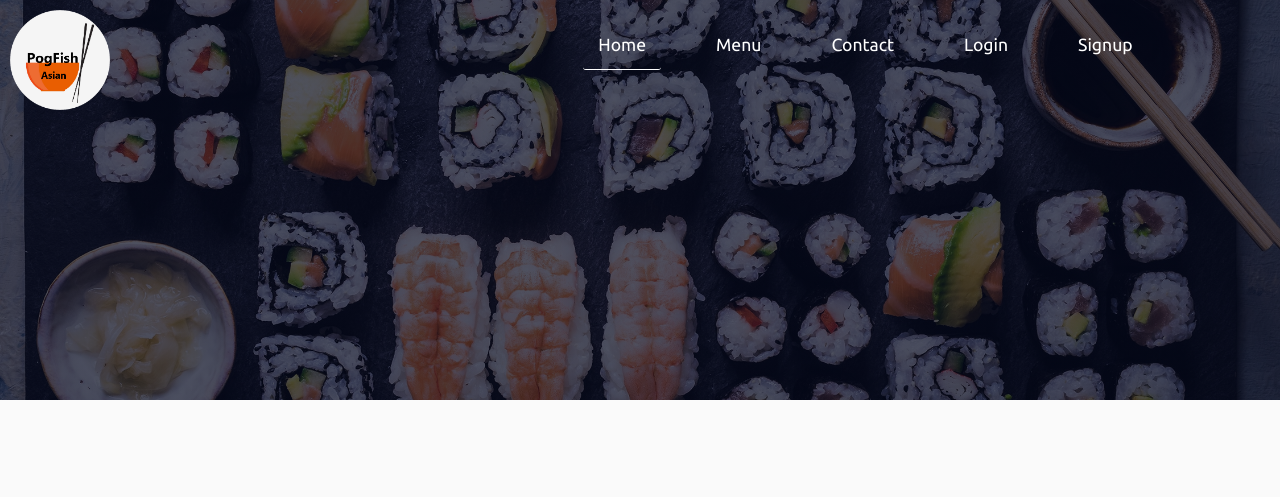
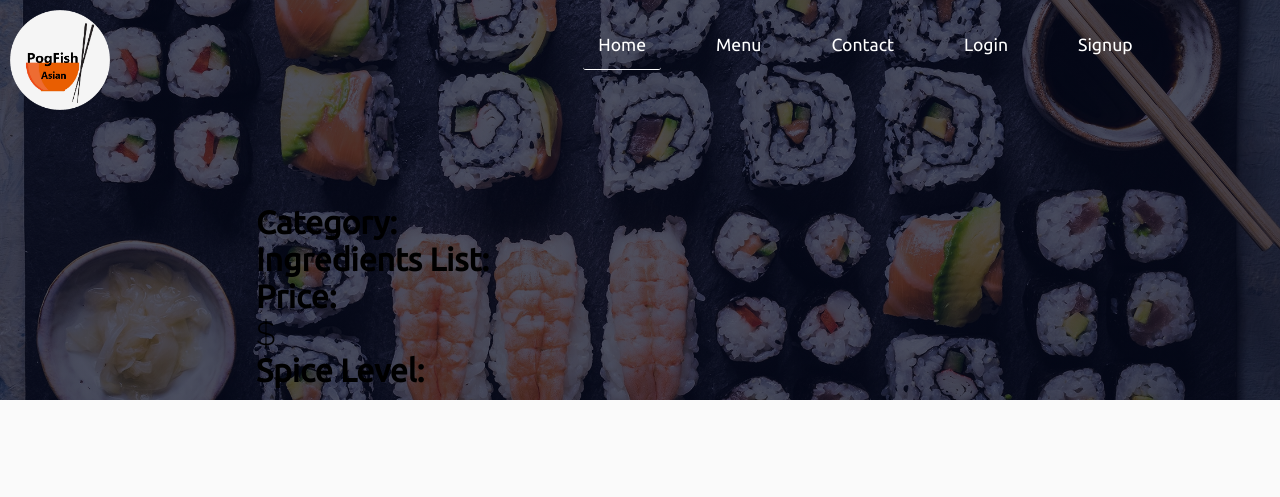
Before and after one commit to MaximCamilleri/Sushi-Restaurant-Template, a PHP site: page /Templates/detailsfood.php?item=1 in a window 1280 px wide. Shown: the top 497 px of the page. Run offline with PHP 8.4, Linux system fonts and the light colour scheme; tables that the repository leaves empty or names only in its code hold one stand-in row (values such as "Sample post").

Commit message:
changed details css

```diff
--- a/Templates/Details/detStyles.css
+++ b/Templates/Details/detStyles.css
@@ -1,5 +1,5 @@
 #img{
-    margin: 40%;
+    margin-left: 40%;
     display: inline;
 }
 
@@ -7,10 +7,9 @@
     font-family: Philosopher;
 }
 
-h2{
-    margin: 10px;
+.stuff{
+    margin-left: 20%;
     position: relative;
-    left: 630px;
     bottom: 600px;
     font-size: 200%;
     max-width: 500px;
@@ -19,10 +18,25 @@ h2{
 
 .info{
     font-family: 'Raleway', sans-serif;
-    margin: 10px;
+    margin-left: 20%;
     position: relative;
-    left: 630px;
     bottom: 600px;
     font-size: 200%;
     max-width: 500px;
 }
+
+@media screen and (max-width: 1000px){
+    #img{
+        margin-left: 20%;
+        display: block;
+        margin-bottom: 20px;
+
+    }
+
+    .info{
+        position: static;
+    }
+    .stuff{
+        position: static;
+    }
+}
--- a/Templates/Details/detailsDrinks.html
+++ b/Templates/Details/detailsDrinks.html
@@ -22,9 +22,9 @@
         <main>
             {% for item in food%}
                 <img id = "img" src="{{ imgLoc ~ item.itemImg }}" alt="{{ item.itemName }}">
-                <h2>Category: </h2>
+                <h2 class = "stuff">Category: </h2>
                 <p class = "info">{{item.itemType}}</p>
-                <h2>Price: </h2>
+                <h2 class = "stuff">Price: </h2>
                 <p class = "info">${{ item.itemPrice }}</p>
             {% endfor %}
             <br>
--- a/Templates/Details/detailsFood.html
+++ b/Templates/Details/detailsFood.html
@@ -3,7 +3,7 @@
 
 {% block content %}
     <link rel="stylesheet" href="../MenuIncludes/menuStyles.css">
-    <link rel="stylesheet" href="Details/styles.css">
+    <link rel="stylesheet" href="Details/detStyles.css">
 
     <!--Fonts-->
     <link rel="preconnect" href="https://fonts.gstatic.com/%22%3E">
@@ -22,13 +22,13 @@
         <main>
             {% for item in food%}
                 <img id = "img" src="{{ imgLoc ~ item.itemImg }}" alt="{{ item.itemName }}">
-                <h2>Category: </h2>
+                <h2 class = "stuff">Category: </h2>
                 <p class = "info">{{item.itemType}}</p>
-                <h2>Ingredients List: </h2>
+                <h2 class = "stuff">Ingredients List: </h2>
                 <p class = "info">{{ item.itemIngredients }}</p>
-                <h2>Price: </h2>
+                <h2 class = "stuff">Price: </h2>
                 <p class = "info">${{ item.itemPrice }}</p>
-                <h2>Spice Level:</h2>
+                <h2 class = "stuff">Spice Level:</h2>
                 <p class = "info">{{ item.itemSpiceLevel }}</p>
             {% endfor %}
             <br>
```
